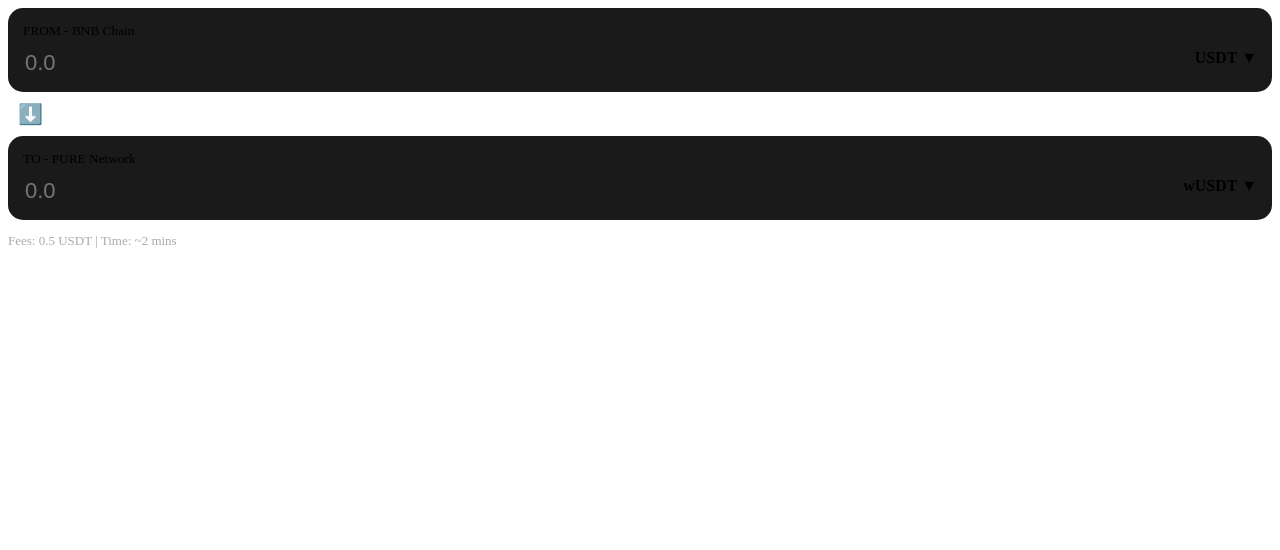
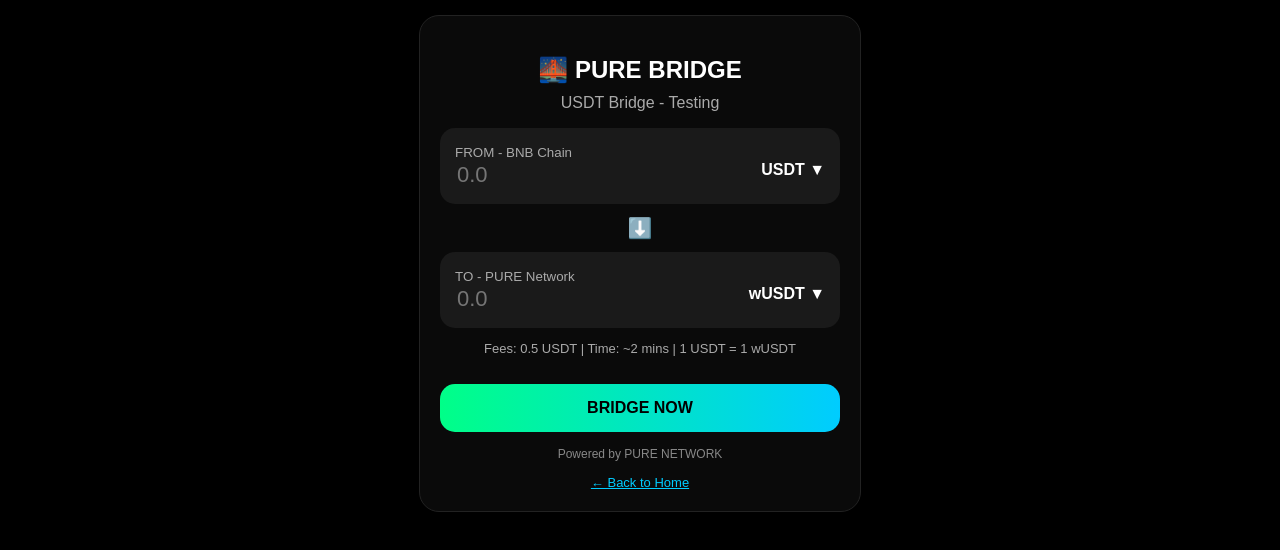
Before and after one commit to coin2biz/pure-website, a plain HTML site: page bridge.html in a window 1280 px wide. Drawn offline with Linux system fonts and the light colour scheme.

Commit message:
Refactor bridge.html layout and styles

```diff
--- a/bridge.html
+++ b/bridge.html
@@ -1,19 +1,43 @@
-<div style="background:#1a1a1a; padding:15px; border-radius:15px; text-align:left;">
-  <small>FROM - BNB Chain</small>
-  <div style="display:flex; justify-content:space-between; margin-top:10px;">
-    <input id="fromAmt" type="number" placeholder="0.0" oninput="document.getElementById('toAmt').value=this.value" style="background:transparent; border:none; color:white; font-size:22px; width:60%; outline:none;">
-    <b>USDT ▼</b>
-  </div>
+<!DOCTYPE html>
+<html>
+<head>
+<meta name="viewport" content="width=device-width, initial-scale=1">
+<title>PURE BRIDGE - USDT</title>
+<style>
+body{background:#000;margin:0;padding:15px;font-family:sans-serif}
+.box{background:#0a0a0a;padding:20px;border-radius:20px;max-width:400px;margin:auto;color:white;text-align:center;border:1px solid #222}
+.in{background:#1a1a1a;padding:15px;border-radius:15px;text-align:left;margin-top:10px}
+.in small{color:#aaa}
+.in input{background:transparent;border:none;color:white;font-size:22px;width:55%;outline:none}
+.in b{float:right}
+.btn{background:linear-gradient(90deg,#00ff88,#00ccff);border:none;padding:15px;width:100%;border-radius:15px;font-weight:bold;font-size:16px;margin-top:15px}
+</style>
+</head>
+<body>
+<div class="box">
+<h2>🌉 PURE BRIDGE</h2>
+<p style="color:#aaa;margin-top:-10px">USDT Bridge - Testing</p>
+
+<div class="in">
+<small>FROM - BNB Chain</small><br>
+<input id="fromAmt" type="number" placeholder="0.0" oninput="document.getElementById('toAmt').value=this.value">
+<b>USDT ▼</b>
 </div>
 
-<div style="margin:10px; font-size:20px;">⬇️</div>
+<div style="margin:12px;font-size:20px">⬇️</div>
 
-<div style="background:#1a1a1a; padding:15px; border-radius:15px; text-align:left;">
-  <small>TO - PURE Network</small>
-  <div style="display:flex; justify-content:space-between; margin-top:10px;">
-    <input id="toAmt" type="number" placeholder="0.0" style="background:transparent; border:none; color:white; font-size:22px; width:60%; outline:none;">
-    <b>wUSDT ▼</b>
-  </div>
+<div class="in">
+<small>TO - PURE Network</small><br>
+<input id="toAmt" type="number" placeholder="0.0">
+<b>wUSDT ▼</b>
 </div>
 
-<p style="font-size:13px; color:#aaa;">Fees: 0.5 USDT | Time: ~2 mins</p>
+<p style="font-size:13px;color:#aaa">Fees: 0.5 USDT | Time: ~2 mins | 1 USDT = 1 wUSDT</p>
+
+<button class="btn" onclick="alert('Testing Mode! Real Bridge Coming Soon on PURE NETWORK')">BRIDGE NOW</button>
+
+<p style="font-size:12px;color:#888;margin-top:15px">Powered by PURE NETWORK</p>
+<a href="index.html" style="color:#00ccff;font-size:13px">← Back to Home</a>
+</div>
+</body>
+  </html>
```
